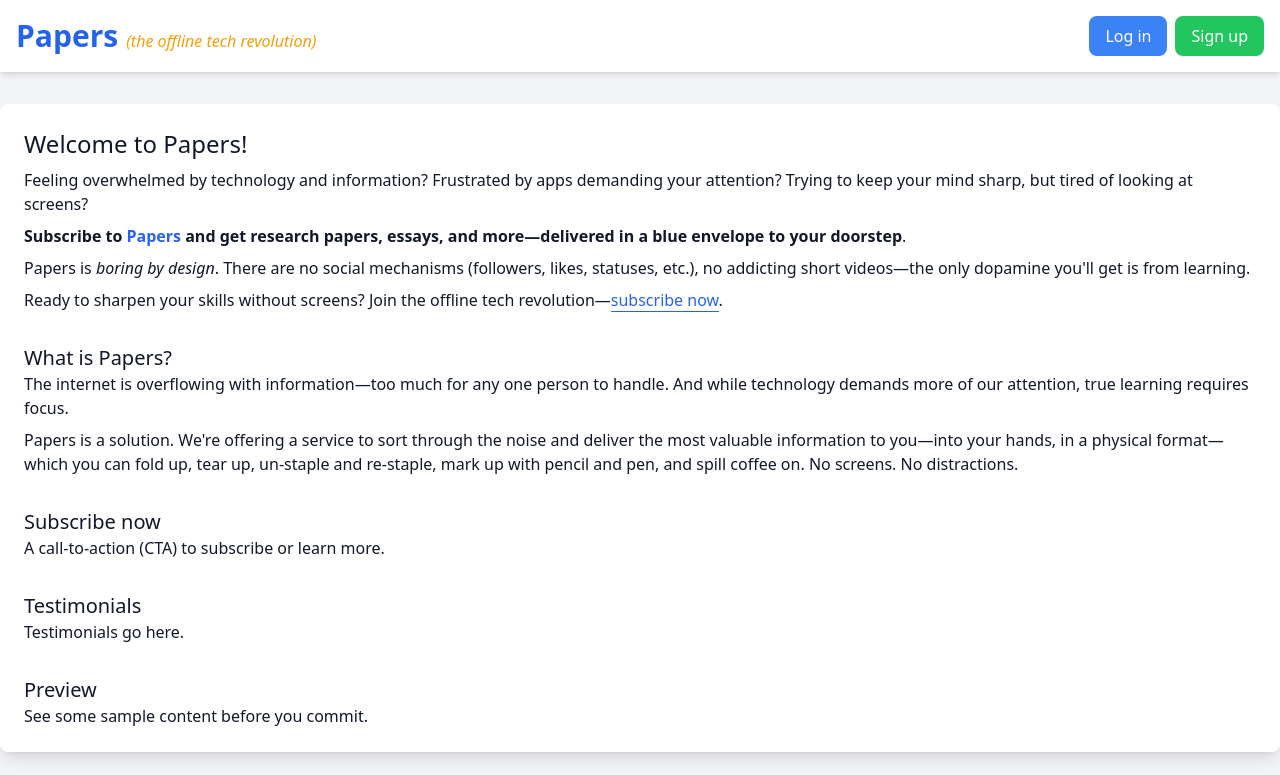
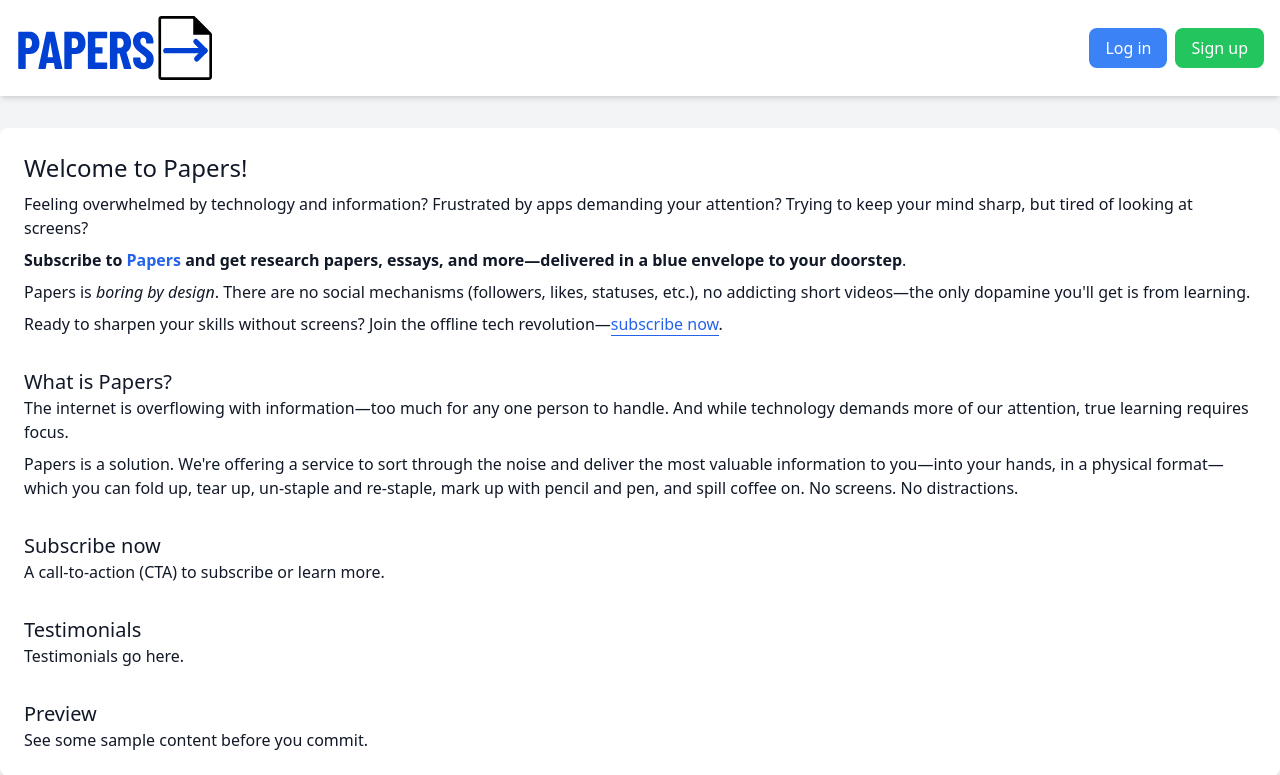
Before and after one commit to Slam-Dunk-Software/papers, a Django app: template core/templates/home.html in a window 1280 px wide. Shown: the top 775 px of the page. Run offline with Django 5.2, Linux system fonts and the light colour scheme; the template is opened without the code that fills it, so the values that code supplies are empty; some libraries are stand-ins or nearby versions.

Commit message:
Update logo and favicon

```diff
--- a/core/templates/base.html
+++ b/core/templates/base.html
@@ -19,8 +19,7 @@
     <div class="container mx-auto flex justify-between items-center">
       <!-- Logo Section -->
       <div class="flex items-center items-baseline">
-        <a href="/" class="text-3xl font-bold text-blue-600">Papers</a>
-        <a href="/" class="italic text-amber-500 ml-2">(the offline tech revolution)</a>
+        <a href="/"><image src="{% static 'logo.svg' %}" class="h-16 cursor-pointer"></a>
       </div>
 
       <!-- Desktop Menu -->
```
Also changed, not shown: core/core/static/logo.png (added), core/core/static/logo.svg (added).
